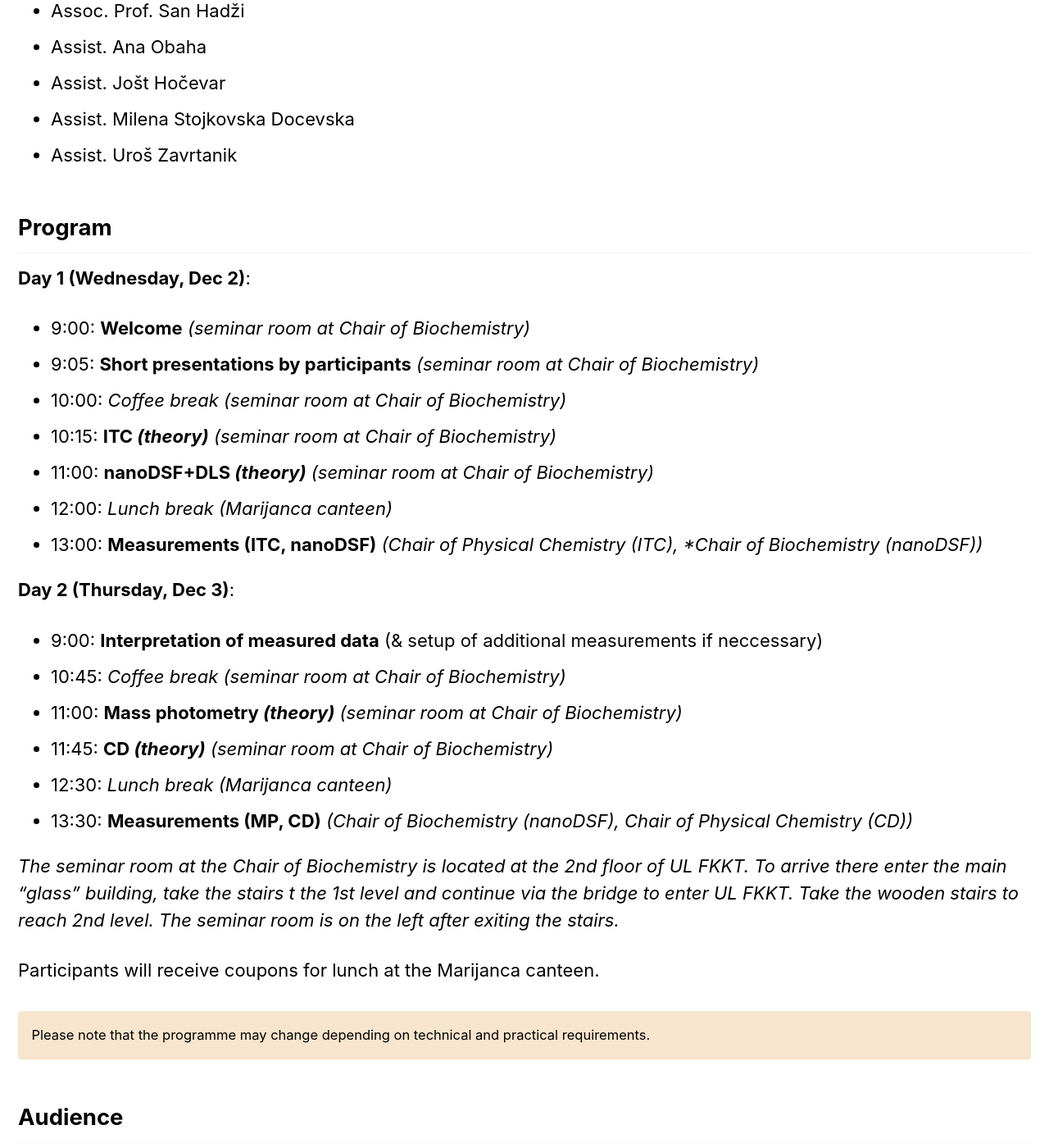
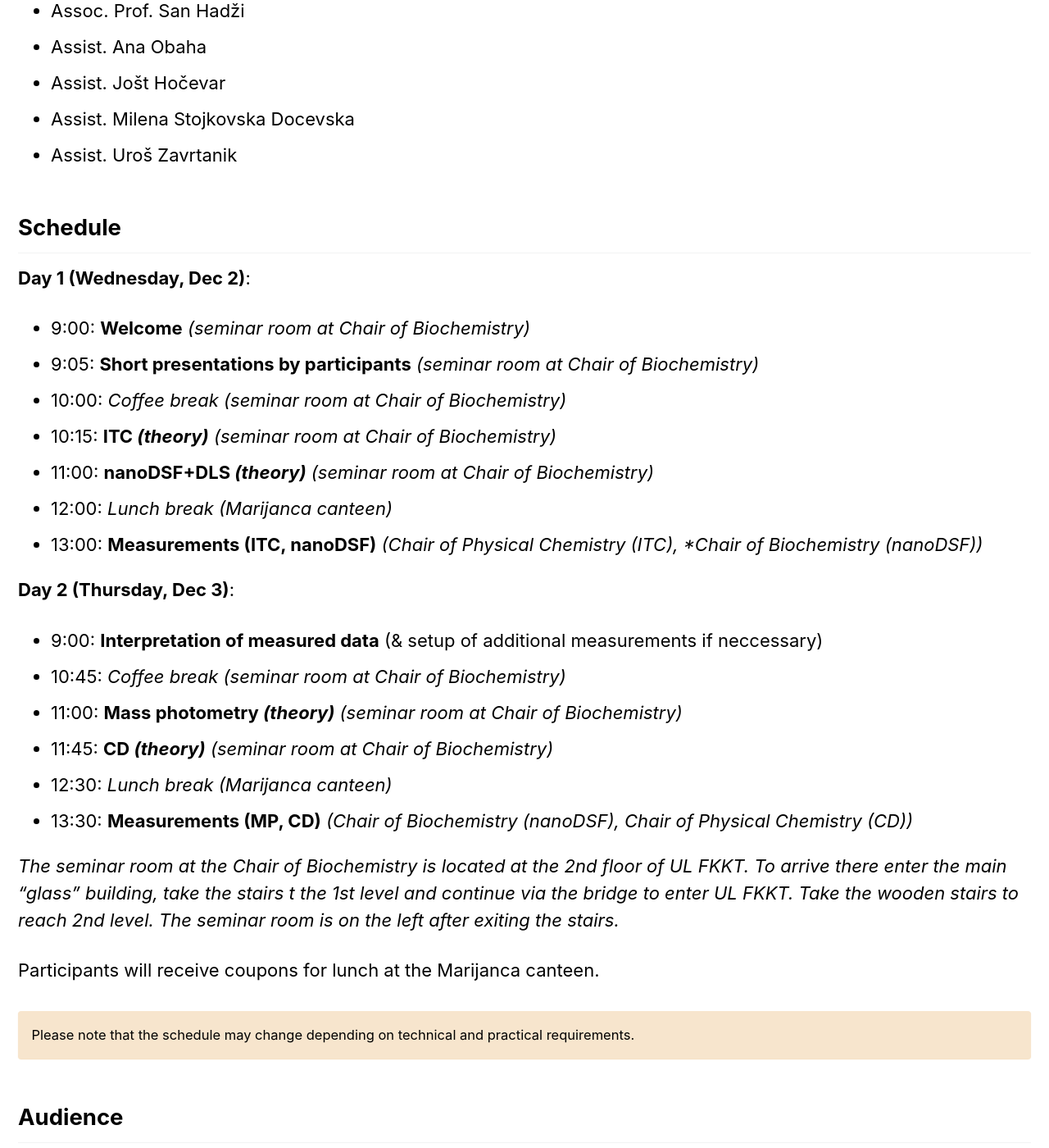
Before and after one commit to InstructSI/instructsi.github.io, a Jekyll site: the page built from _pages/bioproc2026.md, in a window 1280 px wide and 1400 px high, scrolled down 2057 px. Shown: the whole window at 82% size. Built offline with Jekyll 4.4.1, drawn with Linux system fonts in a browser that asks for light colours; cached includes are drawn as plain includes.

Commit message:
Bioproc2026 update

```diff
--- a/_pages/bioproc2026.md
+++ b/_pages/bioproc2026.md
@@ -14,8 +14,8 @@ header:
   overlay_image: /assets/images/bioproc2026/bioproc2026-header.png
   overlay_filter: 0.2 # same as adding a set level of opacity to a black background
   actions:
-    - label: "Program"
-      url: "/bioproc2026/#program"
+    - label: "Schedule"
+      url: "/bioproc2026/#schedule"
 gallery:
   - url: https://www.fkkt.uni-lj.si
     image_path: /assets/images/logo/ul-fkkt-logo-en-tsp-bd-1200x541.png
@@ -63,7 +63,7 @@ The workshop will be held **from 2<sup>nd</sup> to 3<sup>rd</sup> December 2026*
 - Assist. Milena Stojkovska Docevska
 - Assist. Uroš Zavrtanik
 
-## Program
+## Schedule
 
 **Day 1 (Wednesday, Dec 2)**:
 - 9:00: **Welcome** *(seminar room at Chair of Biochemistry)*
@@ -86,7 +86,7 @@ The workshop will be held **from 2<sup>nd</sup> to 3<sup>rd</sup> December 2026*
 
 Participants will receive coupons for lunch at the Marijanca canteen.
 
-Please note that the programme may change depending on technical and practical requirements.
+Please note that the schedule may change depending on technical and practical requirements.
 {: .notice--warning}
 
 ## Audience
```
